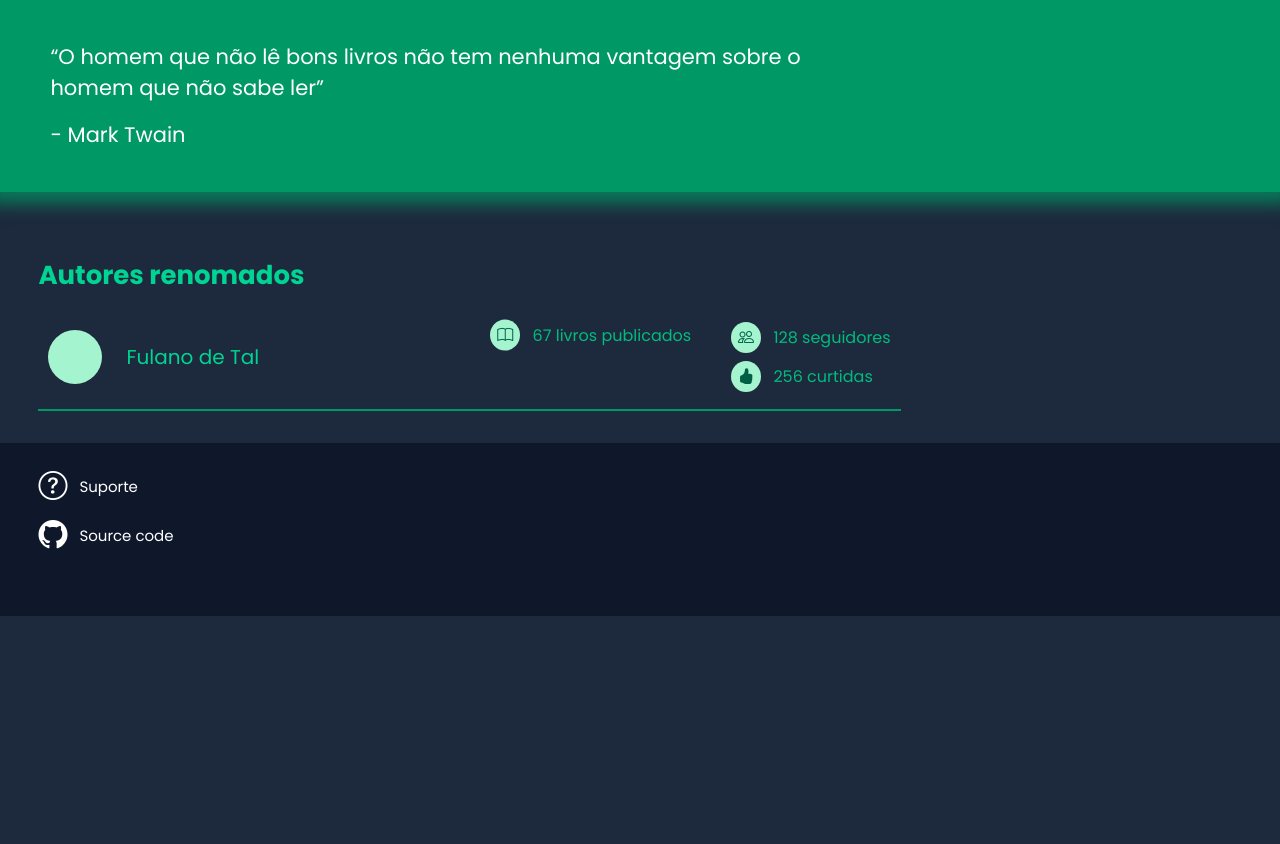
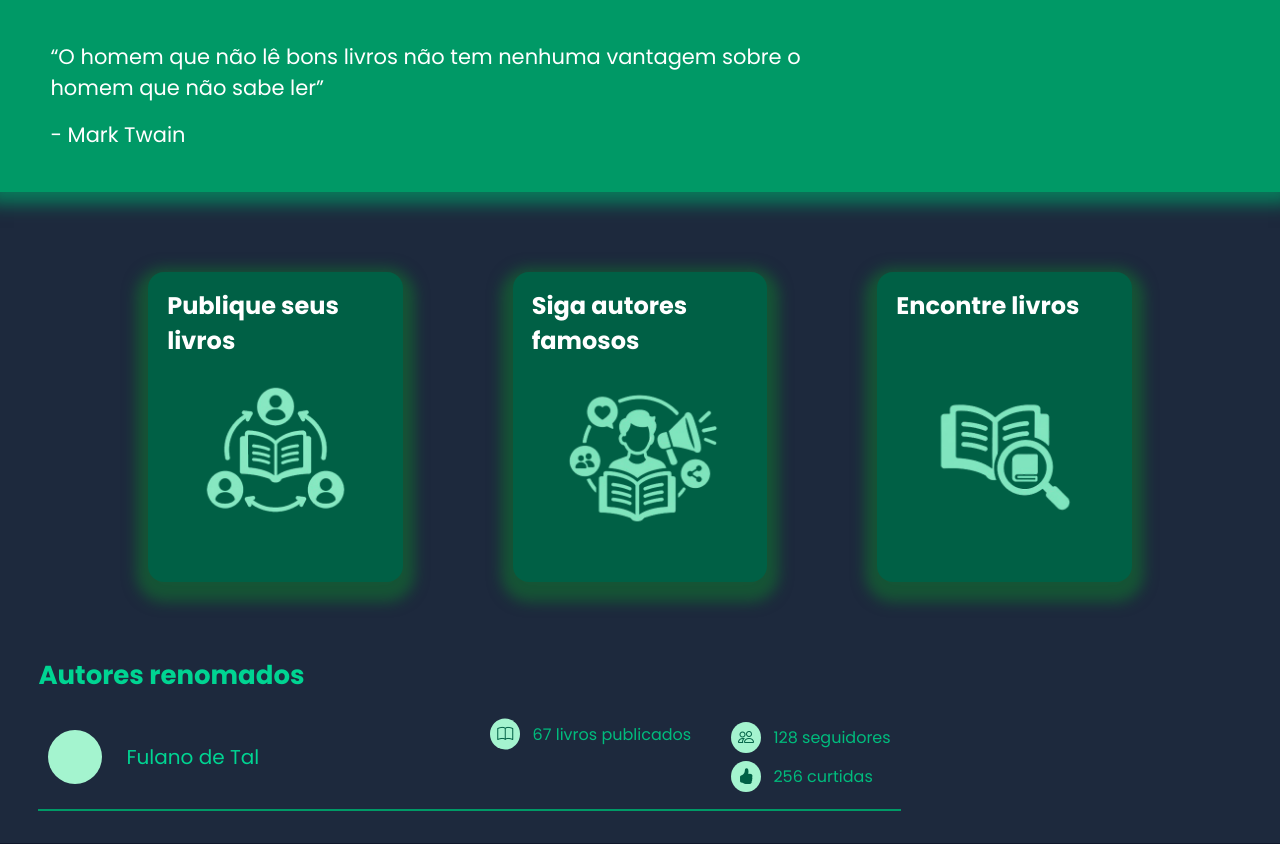
Before and after one commit to arthurm-barros/BooksHub, a Flask app: page / in a window 1280 px wide. Shown: the part 777-1621 px from the top of the page. Before the commit the page ends 1393 px from the top, so only its background shows below. Run offline with Flask 3, Linux system fonts and the light colour scheme; some web fonts are replaced.

Commit message:
fat: adiciona os cards de informações à página inicial.

```diff
--- a/core/static/css/style.css
+++ b/core/static/css/style.css
@@ -118,6 +118,35 @@ canvas {
     box-shadow: 0 0 16px 12px #009966b4;
 }
 
+.cards {
+    display: flex;
+    justify-content: space-evenly;
+    margin: 48px 0 10px
+}
+
+.card {
+    background-color: var(--emerald-800);
+    border-radius: 16px;
+    width: 18%;
+    padding: 1em 1.2em 2.4em;
+    display: flex;
+    flex-direction: column;
+    align-items: center;
+    justify-content: space-between;
+    box-shadow: 0 8px 14px 12px rgba(16, 113, 48, .6);
+}
+
+.card h4 {
+    color: white;
+    font-size: 24px;
+    width: 100%
+}
+
+.card img {
+    margin-top: 12px;
+    width: 80%;
+}
+
 .fichas {
     margin-top: 10px;
 }
--- a/core/templates/index.html
+++ b/core/templates/index.html
@@ -46,6 +46,21 @@
             vantagem sobre o homem que não sabe ler”
         </blockquote>
         <span>- Mark Twain</span>
+    </section>
+
+    <section class="cards">
+        <div class="card">
+            <h4>Publique seus livros</h4>
+            <img src="{{ url_for('static', filename='assets/card-icon1.png') }}" alt="Ilustração de publicação de livros">
+        </div>
+        <div class="card">
+            <h4>Siga autores famosos</h4>
+            <img src="{{ url_for('static', filename='assets/card-icon2.png') }}" alt="Ilustração de divulgação de livro">
+        </div>
+        <div class="card">
+            <h4>Encontre livros</h4>
+            <img src="{{ url_for('static', filename='assets/card-icon3.png') }}" alt="Ilustração de busca por livros">
+        </div>
     </section>
 
     <section class="autores-renomados">
```
Also changed, not shown: core/static/assets/card-icon1.png (added), core/static/assets/card-icon2.png (added), core/static/assets/card-icon3.png (added).
